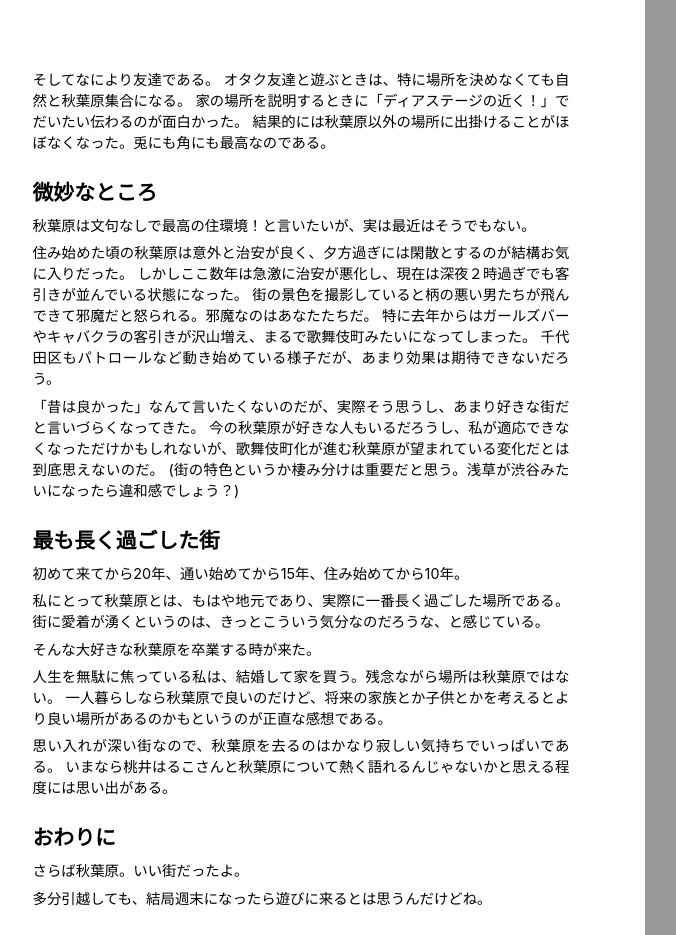
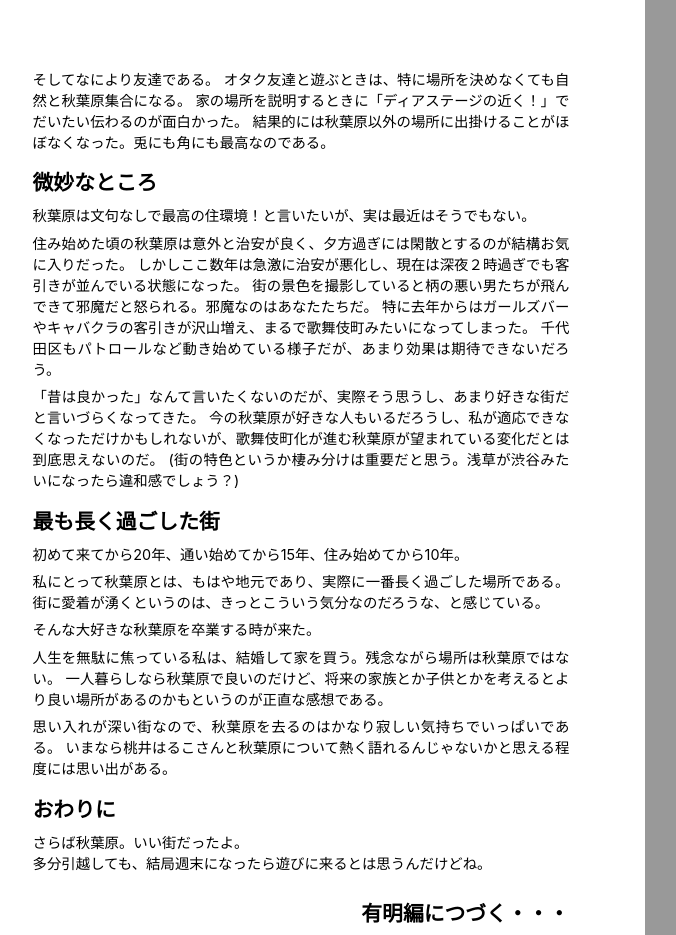
Before and after one commit to tayama0324/cybermetal, a Next.js app: page /nanocloudx/4 in a window 1280 px wide. Shown: the top 935 px of the page, without its empty margins (43-719 px from the left). Built offline with nearby package versions, Linux system fonts and the light colour scheme.

Commit message:
fix nano return page layout

```diff
--- a/pages/nanocloudx/2.tsx
+++ b/pages/nanocloudx/2.tsx
@@ -19,7 +19,7 @@ export default function Page() {
         書籍売り場でプログラミングの入門書を手にとっては、さっぱりわからんと悩みながらも、興味があったので少しずつ覚えていった。
         現在は開発者として仕事をしているので、なんだかんだ当時の夢は叶えられたのかなと思うと若干感慨深い。
       </p>
-      <h2>リナカフェなう！</h2>
+      <h2 style={{marginTop: '0.9rem'}}>リナカフェなう！</h2>
       <p>
         高校に進学し、ニコニコ動画(仮)がリリースされる頃。
         ニコ動にのめり込むようにドハマりし、オフ会にも参加するようになった。
@@ -40,7 +40,7 @@ export default function Page() {
         一方その頃、歩行者天国は過激なパフォーマーや治安などが問題視されはじめていた。
         無差別殺人事件の発生をもって歩行者天国は無期限中止となった(※現在は再開している)
       </p>
-      <h2>秋葉原勤務</h2>
+      <h2 style={{marginTop: '0.9rem'}}>秋葉原勤務</h2>
       <p>
         高校卒業後、くすぶっていた私は紆余曲折を経てフリーターになった。
         秋葉原電気街のカラオケパセラで、オープニングスタッフとして週7日、毎日13時間ぐらい勤務していた。
--- a/pages/nanocloudx/4.tsx
+++ b/pages/nanocloudx/4.tsx
@@ -10,7 +10,7 @@ export default function Page() {
         家の場所を説明するときに「ディアステージの近く！」でだいたい伝わるのが面白かった。
         結果的には秋葉原以外の場所に出掛けることがほぼなくなった。兎にも角にも最高なのである。
       </p>
-      <h2>微妙なところ</h2>
+      <h2 style={{marginTop: '0.9rem'}}>微妙なところ</h2>
       <p>
         秋葉原は文句なしで最高の住環境！と言いたいが、実は最近はそうでもない。
       </p>
@@ -26,7 +26,7 @@ export default function Page() {
         今の秋葉原が好きな人もいるだろうし、私が適応できなくなっただけかもしれないが、歌舞伎町化が進む秋葉原が望まれている変化だとは到底思えないのだ。
         (街の特色というか棲み分けは重要だと思う。浅草が渋谷みたいになったら違和感でしょう？)
       </p>
-      <h2>最も長く過ごした街</h2>
+      <h2 style={{marginTop: '0.9rem'}}>最も長く過ごした街</h2>
       <p>
         初めて来てから20年、通い始めてから15年、住み始めてから10年。
       </p>
@@ -45,11 +45,9 @@ export default function Page() {
         思い入れが深い街なので、秋葉原を去るのはかなり寂しい気持ちでいっぱいである。
         いまなら桃井はるこさんと秋葉原について熱く語れるんじゃないかと思える程度には思い出がある。
       </p>
-      <h2>おわりに</h2>
+      <h2 style={{marginTop: '0.9rem'}}>おわりに</h2>
       <p>
-        さらば秋葉原。いい街だったよ。
-      </p>
-      <p>
+        さらば秋葉原。いい街だったよ。<br />
         多分引越しても、結局週末になったら遊びに来るとは思うんだけどね。
       </p>
       <h2 style={{textAlign: 'right'}}>有明編につづく・・・</h2>
```
Also changed, not shown: pages/nanocloudx/3.tsx (+4 -3 lines).
